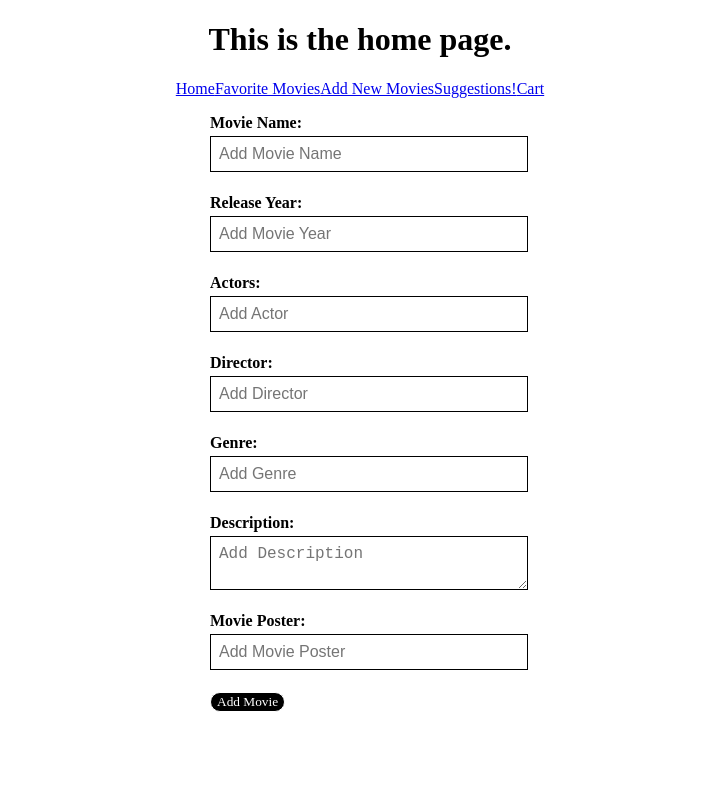
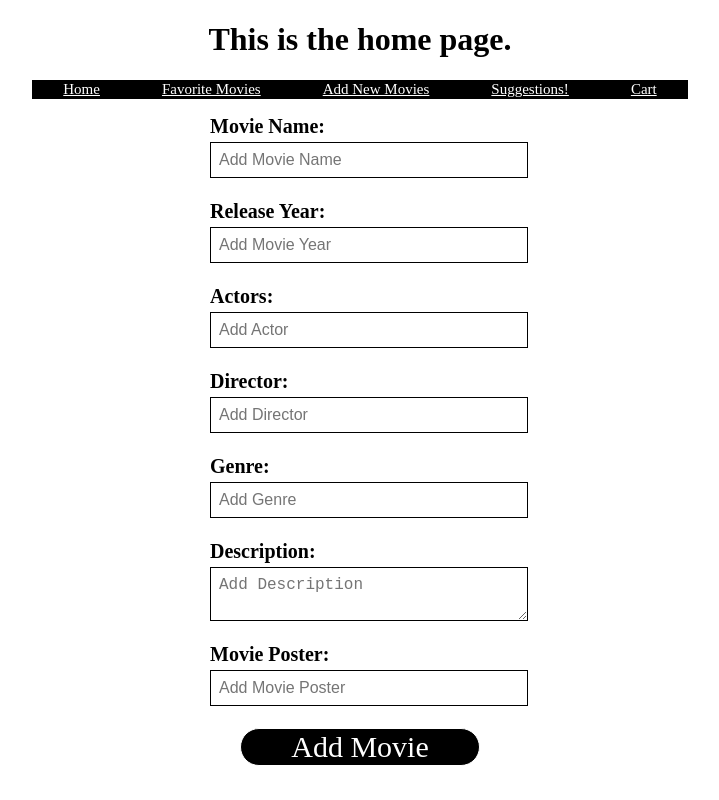
Before and after one commit to Dkerr2061/Phase-2-Capstone-Project, a React (Create React App) app: page /add_movies in a window 1280 px wide. Shown: the whole page, without its empty margins (280-999 px from the left). Built offline with nearby package versions, Linux system fonts and the light colour scheme; data requests are answered from the project's data file.

Commit message:
Updated styling

```diff
--- a/db.json
+++ b/db.json
@@ -231,6 +231,17 @@
       "description": "It is the year 2029. Technology has advanced so far that cyborgs are commonplace. In addition, human brains can connect to the internet directly. Major Motoko Kusanagi is an officer in Section 9, an elite, secretive police division that deals with special operations, including counter terrorism and cyber crime. She is currently on the trail of the Puppet Master, a cyber criminal who hacks into the brains of cyborgs in order to obtain information and to commit other crimes.",
       "image": "https://images.fandango.com/ImageRenderer/820/0/redesign/static/img/default_poster.png/0/images/masterrepository/fandango/728/gits-400x600.jpg",
       "favorite": false
+    },
+    {
+      "id": "fda3",
+      "name": "Berserk: The Golden Age Arc III - The Advent",
+      "year": 2013,
+      "actor": "Hiroaki Iwanaga",
+      "director": "Toshiyuki Kubooka",
+      "genre": "Fantasy",
+      "description": "A year has passed since Guts parted ways with Griffith. The Band of the Hawks is plotting a rescue mission to save Griffith who is confined to prison. One night, a group of assassins attack the band, and a bloody battle for survival begins. Just as things are beginning to look grim for them, Guts reappears and saves them. Guts rejoins his friends and embarks on a mission to save Griffith, however.",
+      "image": "https://m.media-amazon.com/images/M/MV5BMDYxMmY3NGQtM2E2OC00ODNjLWFiNmQtNmIzNjljMTM1NWMyL2ltYWdlL2ltYWdlXkEyXkFqcGdeQXVyNjc2NjA5MTU@._V1_.jpg",
+      "favorite": false
     }
   ],
   "favoriteList": [],
--- a/src/components/NavBar.js
+++ b/src/components/NavBar.js
@@ -2,13 +2,15 @@ import { NavLink } from "react-router-dom";
 
 function NavBar() {
   return (
+  <div className="nav-bar">
     <nav>
-      <NavLink to="/">Home</NavLink>
-      <NavLink to="/favorite_movies">Favorite Movies</NavLink>
-      <NavLink to="/add_movies">Add New Movies</NavLink>
-      <NavLink to="/suggestions">Suggestions!</NavLink>
-      <NavLink to="/cart">Cart</NavLink>
+      <NavLink to="/" className="nav-button">Home</NavLink>
+      <NavLink to="/favorite_movies" className="nav-button">Favorite Movies</NavLink>
+      <NavLink to="/add_movies" className="nav-button">Add New Movies</NavLink>
+      <NavLink to="/suggestions" className="nav-button">Suggestions!</NavLink>
+      <NavLink to="/cart" className="nav-button">Cart</NavLink>
     </nav>
+  </div>
   )
 }
 
--- a/src/index.css
+++ b/src/index.css
@@ -51,7 +51,8 @@ input[type="submit"]:hover {
 label {
   color: black;
   font-weight: bold;
-  font-family: apple chancery, cursive;
+  font-family: miller-display;
+  font-size: 20px;
 }
 
 .submit-button {
@@ -62,4 +63,30 @@ label {
   font-family: miller-display;
   border-radius: 30px;
   width: 30;
+  font-size: 30px;
+  padding-left: 50px;
+  padding-right: 50px;
+  align-self: center;
+   transition-duration: 0.4s;
+
 }
+
+.submit-button:hover {
+  background-color: gray;
+  box-shadow: 0 12px 16px 0 rgba(0,0,0,0.24), 0 17px 50px 0 rgba(0,0,0,0.19);
+}
+
+.nav-bar {
+  display: flex;
+  justify-content: center;
+}
+
+.nav-button {
+  float: left;
+  border: 1px solid black;
+  background-color: black;
+  color: white;
+  font-size: 15px;
+  padding-left: 30px;
+  padding-right: 30px;
+}
--- a/src/index.js
+++ b/src/index.js
@@ -8,7 +8,7 @@ import Home from './components/Home';
 
 import { createBrowserRouter, RouterProvider } from 'react-router-dom';
 import MovieList from './components/MovieList';
-import NewMovieForm from './components/NewMovieForm';
+import NewMovieForm from './pages/NewMovieForm';
 
 const router = createBrowserRouter([
   {
```
Also changed, not shown: src/pages/NewMovieForm.js (renamed from src/components/NewMovieForm.js).
